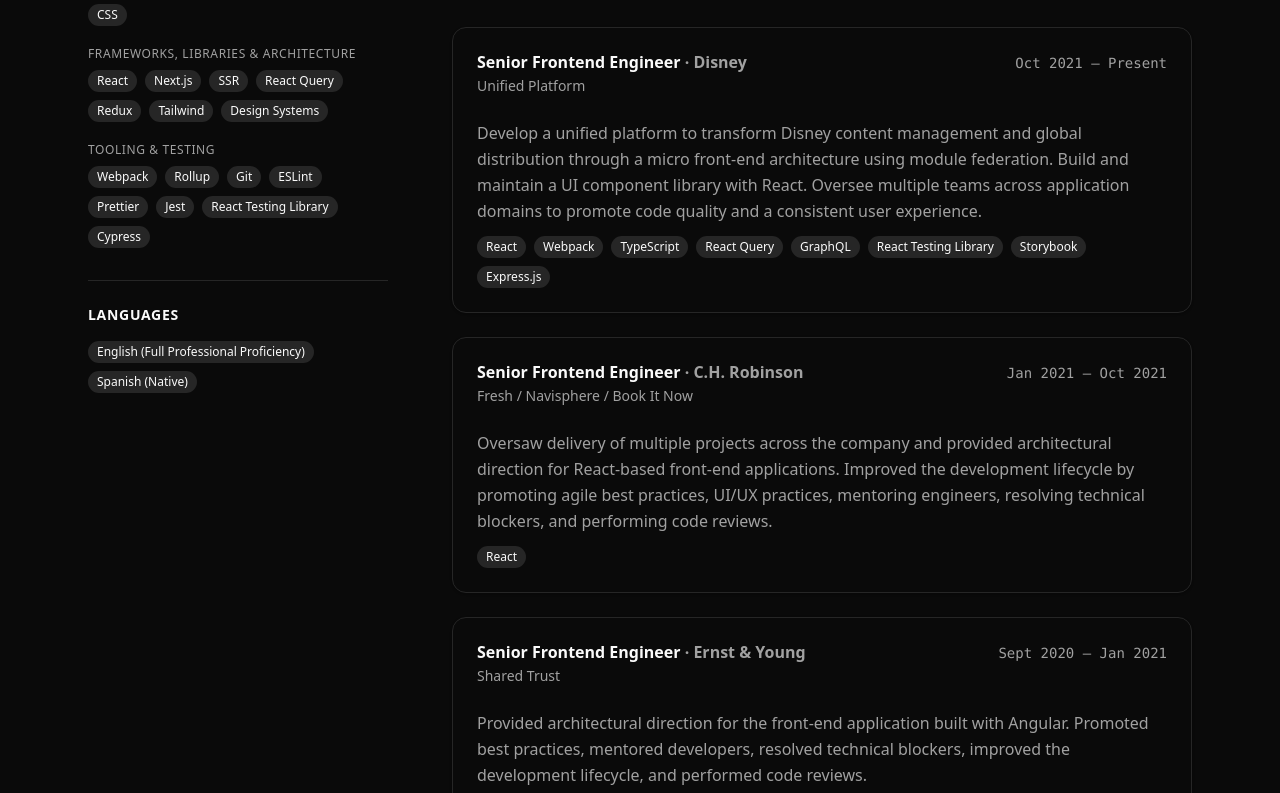
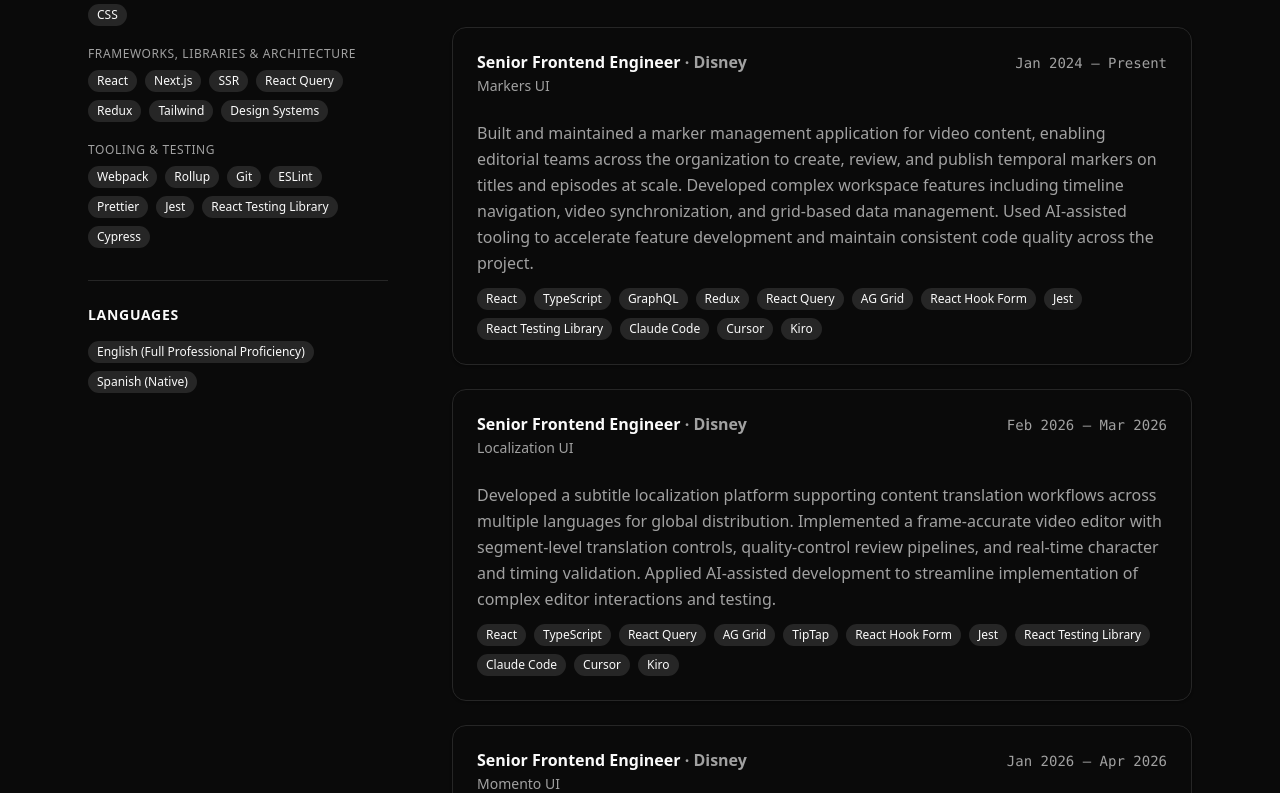
Before and after one commit to kimurakenshi/resume, a React (Vite) app: page / in a window 1280 px wide. Shown: the part 447-1240 px from the top of the page. Built offline with nearby package versions, Linux system fonts and the light colour scheme.

Commit message:
chore: added latest experience

```diff
--- a/src/data/experience.ts
+++ b/src/data/experience.ts
@@ -1,6 +1,89 @@
 export const experience = [
   {
-    period: 'Oct 2021 — Present',
+    period: 'Jan 2024 — Present',
+    title: 'Senior Frontend Engineer',
+    company: 'Disney',
+    project: 'Markers UI',
+    description:
+      'Built and maintained a marker management application for video content, enabling editorial teams across the organization to create, review, and publish temporal markers on titles and episodes at scale. Developed complex workspace features including timeline navigation, video synchronization, and grid-based data management. Used AI-assisted tooling to accelerate feature development and maintain consistent code quality across the project.',
+    technologies: [
+      'React',
+      'TypeScript',
+      'GraphQL',
+      'Redux',
+      'React Query',
+      'AG Grid',
+      'React Hook Form',
+      'Jest',
+      'React Testing Library',
+      'Claude Code',
+      'Cursor',
+      'Kiro',
+    ],
+  },
+  {
+    period: 'Feb 2026 — Mar 2026',
+    title: 'Senior Frontend Engineer',
+    company: 'Disney',
+    project: 'Localization UI',
+    description:
+      'Developed a subtitle localization platform supporting content translation workflows across multiple languages for global distribution. Implemented a frame-accurate video editor with segment-level translation controls, quality-control review pipelines, and real-time character and timing validation. Applied AI-assisted development to streamline implementation of complex editor interactions and testing.',
+    technologies: [
+      'React',
+      'TypeScript',
+      'React Query',
+      'AG Grid',
+      'TipTap',
+      'React Hook Form',
+      'Jest',
+      'React Testing Library',
+      'Claude Code',
+      'Cursor',
+      'Kiro',
+    ],
+  },
+  {
+    period: 'Jan 2026 — Apr 2026',
+    title: 'Senior Frontend Engineer',
+    company: 'Disney',
+    project: 'Momento UI',
+    description:
+      'Developed a video clip recommendation platform that identifies key moments in content using AI-driven analysis including mood detection, safety evaluation, and character presence. Built timeline visualization with interactive video scrubbing and confidence-scored cut-point suggestions, helping content teams surface promotional clips efficiently. Applied AI-assisted tooling to accelerate UI development and maintain high test coverage.',
+    technologies: [
+      'React',
+      'TypeScript',
+      'React Query',
+      'AG Grid',
+      'Lottie',
+      'Jest',
+      'React Testing Library',
+      'Claude Code',
+      'Cursor',
+      'Kiro',
+    ],
+  },
+  {
+    period: 'Oct 2025 — Dec 2025',
+    title: 'Senior Frontend Engineer',
+    company: 'Disney',
+    project: 'MediaIQ UI',
+    description:
+      'Built a media intelligence platform that surfaces AI-generated metadata from video content, supporting content teams with scene classification, character identification, and visual search capabilities. Developed interactive comparison views, conversational query interfaces, and automated tagging workflows that reduce manual cataloging effort. Used AI-assisted development tools to iterate quickly on data-rich UI components.',
+    technologies: [
+      'React',
+      'TypeScript',
+      'GraphQL',
+      'React Query',
+      'AG Grid',
+      'Jest',
+      'React Testing Library',
+      'Claude Code',
+      'Cursor',
+      'Kiro',
+    ],
+  },
+  {
+    period: 'Oct 2021 — Dec 2023',
     title: 'Senior Frontend Engineer',
     company: 'Disney',
     project: 'Unified Platform',
```
